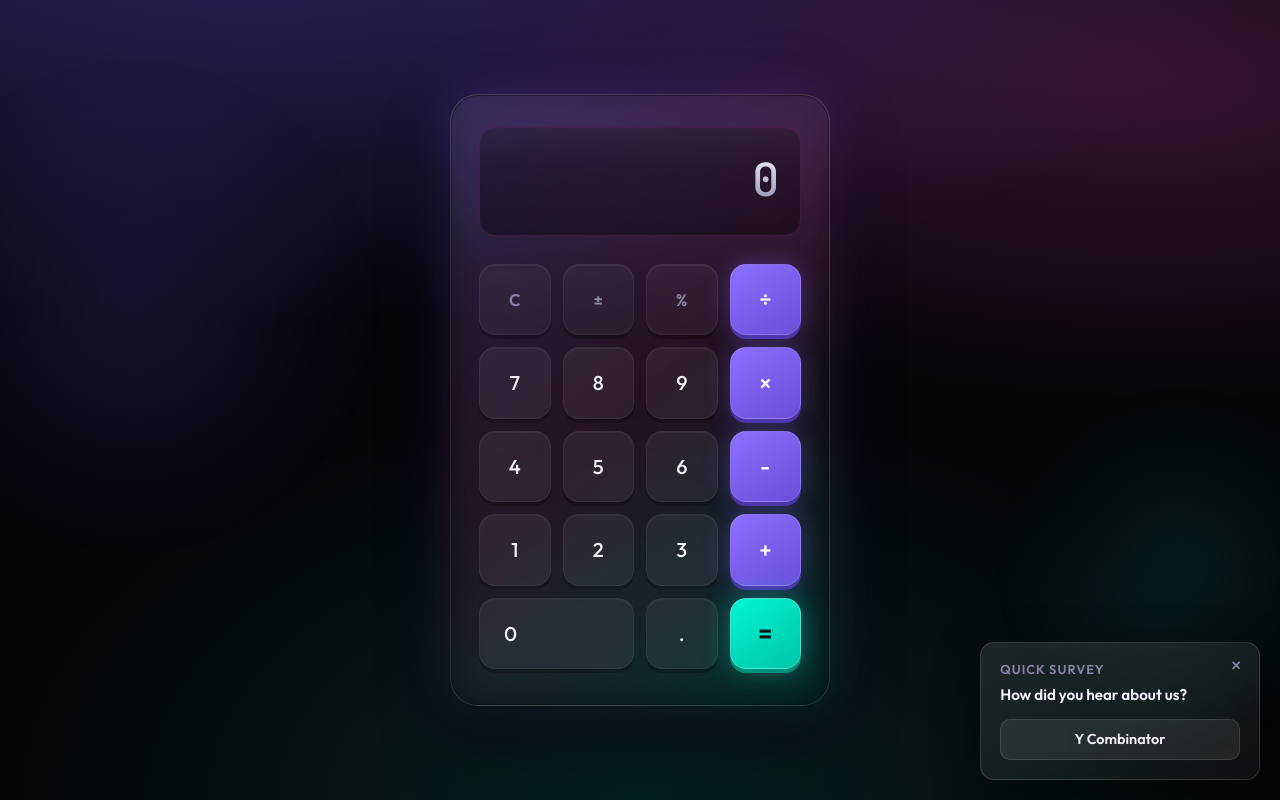
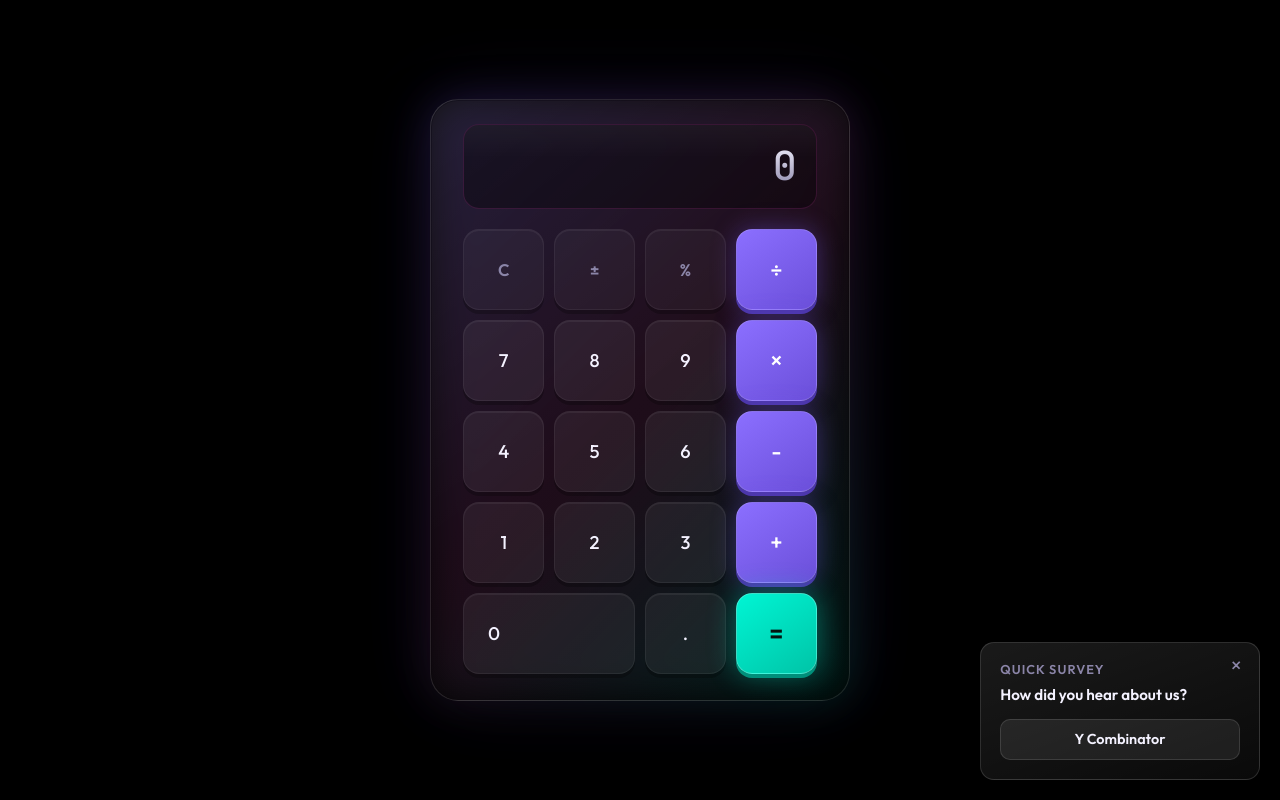
Before and after one commit to romeohazel/calculator, a Next.js app: page / in a window 1280 px wide. Built offline with nearby package versions, Linux system fonts and the light colour scheme; no server answers.

Commit message:
Refactor global and calculator styles for improved consistency; update background colors and adjust padding, margins, and font sizes

```diff
--- a/app/globals.css
+++ b/app/globals.css
@@ -5,8 +5,7 @@
 }
 
 :root {
-  --bg-deep: #050508;
-  --bg-mid: #0c0a14;
+  --bg-deep: #000000;
   --accent: #7c5cff;
   --accent-hot: #ff4ecd;
   --accent-cool: #00e5c7;
@@ -22,16 +21,8 @@ body {
   margin: 0;
   min-height: 100%;
   font-family: var(--font-sans);
-  background: var(--bg-deep);
+  background: #000000;
   color: var(--text);
-}
-
-body {
-  background:
-    radial-gradient(ellipse 80% 50% at 20% -10%, rgba(124, 92, 255, 0.35), transparent),
-    radial-gradient(ellipse 60% 40% at 90% 10%, rgba(255, 78, 205, 0.2), transparent),
-    radial-gradient(ellipse 50% 50% at 50% 100%, rgba(0, 229, 199, 0.12), transparent),
-    var(--bg-deep);
 }
 
 button {
@@ -48,43 +39,6 @@ input {
   display: flex;
   align-items: center;
   justify-content: center;
-  padding: 2.5rem 1.5rem;
-  position: relative;
-  overflow: hidden;
+  padding: 2rem 1.5rem;
+  background: #000000;
 }
-
-.page::before {
-  content: "";
-  position: absolute;
-  width: 480px;
-  height: 480px;
-  border-radius: 50%;
-  background: radial-gradient(circle, rgba(124, 92, 255, 0.15) 0%, transparent 70%);
-  top: 10%;
-  left: -10%;
-  animation: drift 18s ease-in-out infinite;
-  pointer-events: none;
-}
-
-.page::after {
-  content: "";
-  position: absolute;
-  width: 360px;
-  height: 360px;
-  border-radius: 50%;
-  background: radial-gradient(circle, rgba(0, 229, 199, 0.1) 0%, transparent 70%);
-  bottom: 5%;
-  right: -5%;
-  animation: drift 22s ease-in-out infinite reverse;
-  pointer-events: none;
-}
-
-@keyframes drift {
-  0%,
-  100% {
-    transform: translate(0, 0) scale(1);
-  }
-  50% {
-    transform: translate(30px, -20px) scale(1.08);
-  }
-}
--- a/components/Calculator.module.css
+++ b/components/Calculator.module.css
@@ -1,8 +1,8 @@
 .shell {
   position: relative;
   width: 100%;
-  max-width: 380px;
-  padding: 2rem 1.75rem 2.25rem;
+  max-width: 420px;
+  padding: 1.5rem 2rem 1.65rem;
   border-radius: 28px;
   background: linear-gradient(
     145deg,
@@ -36,8 +36,8 @@
 
 .displayPanel {
   position: relative;
-  margin-bottom: 1.75rem;
-  padding: 1.5rem 1.35rem 1.6rem;
+  margin-bottom: 1.25rem;
+  padding: 1.1rem 1.25rem 1.15rem;
   border-radius: 16px;
   background: rgba(0, 0, 0, 0.35);
   border: 1px solid rgba(255, 255, 255, 0.06);
@@ -81,12 +81,12 @@
 .display {
   text-align: right;
   font-family: var(--font-mono);
-  font-size: clamp(2rem, 8vw, 2.85rem);
+  font-size: clamp(1.85rem, 7vw, 2.5rem);
   font-weight: 500;
-  line-height: 1.15;
+  line-height: 1.1;
   letter-spacing: -0.02em;
-  min-height: 3.5rem;
-  padding: 0.15rem 0;
+  min-height: 2.75rem;
+  padding: 0.1rem 0;
   overflow: hidden;
   text-overflow: ellipsis;
   white-space: nowrap;
@@ -141,7 +141,7 @@
 .keys {
   display: grid;
   grid-template-columns: repeat(4, 1fr);
-  gap: 0.75rem;
+  gap: 0.6rem;
 }
 
 .key {
@@ -149,7 +149,7 @@
   aspect-ratio: 1;
   border: none;
   border-radius: 16px;
-  font-size: 1.25rem;
+  font-size: 1.15rem;
   font-weight: 500;
   color: var(--text);
   background: rgba(255, 255, 255, 0.06);
@@ -212,7 +212,7 @@
 .zero {
   grid-column: span 2;
   aspect-ratio: auto;
-  min-height: 3.75rem;
+  min-height: 3.2rem;
   border-radius: 16px;
   text-align: left;
   padding-left: 1.5rem;
```
